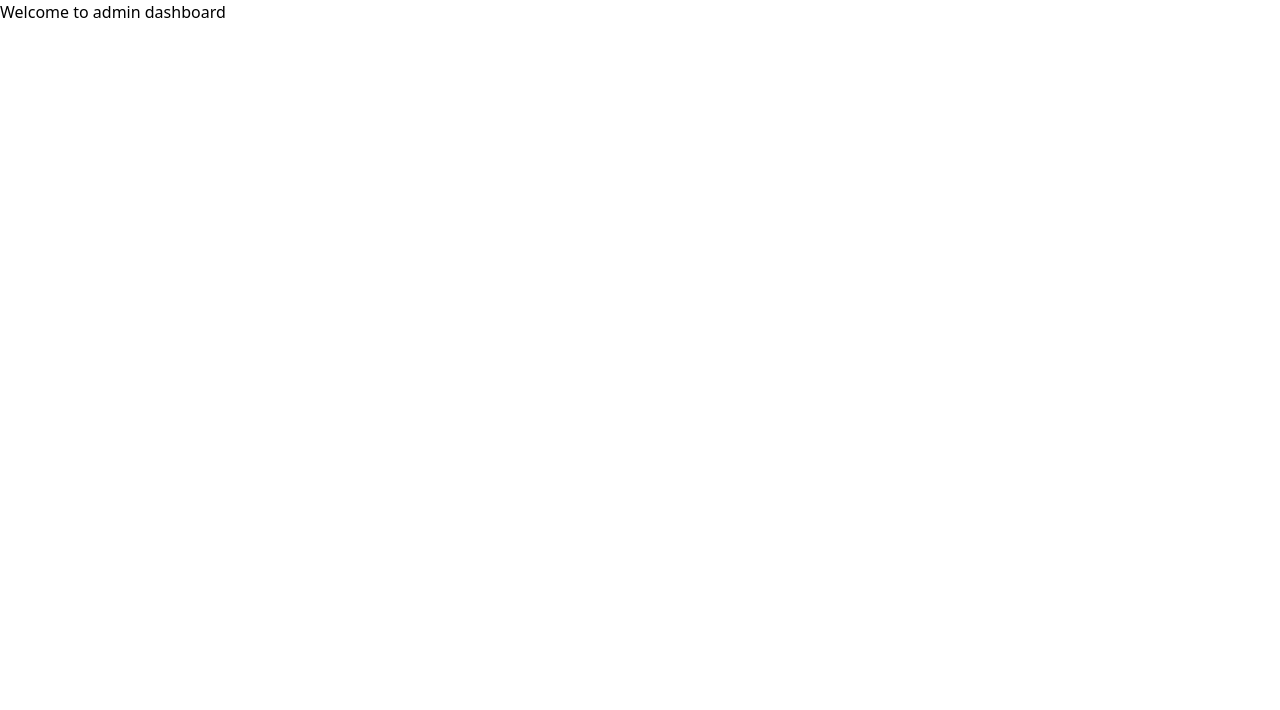
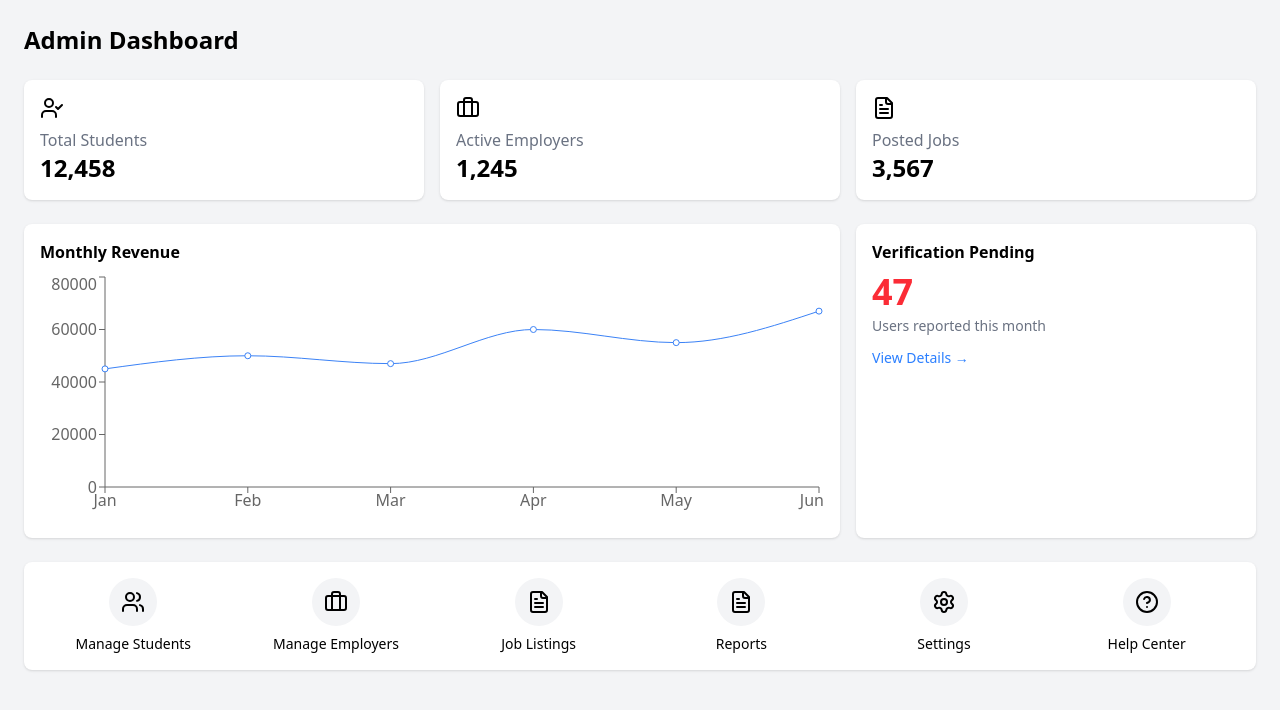
Before and after one commit to MUHAMMEDSHAHIL07/Earnease-frontend, a React (Vite) app: page /admin/dashboard in a window 1280 px wide. Shown: the top 710 px of the page. Built offline with nearby package versions, Linux system fonts and the light colour scheme.

Commit message:
admin page

```diff
--- a/package.json
+++ b/package.json
@@ -19,6 +19,7 @@
     "react-dom": "^19.1.0",
     "react-router-dom": "^7.6.2",
     "react-toastify": "^11.0.5",
+    "recharts": "^3.0.2",
     "tailwindcss": "^4.1.10",
     "yup": "^1.6.1"
   },
--- a/src/pages/Admin/AdminDashboard.jsx
+++ b/src/pages/Admin/AdminDashboard.jsx
@@ -1,11 +1,77 @@
-import React from 'react'
+import React from 'react';
+import { LineChart, Line, XAxis, YAxis, Tooltip, ResponsiveContainer } from 'recharts';
+import { Users, Briefcase, FileText, Settings, HelpCircle, UserCheck } from 'lucide-react';
 
 const AdminDashboard = () => {
+  const revenueData = [
+    { month: 'Jan', revenue: 45000 },
+    { month: 'Feb', revenue: 50000 },
+    { month: 'Mar', revenue: 47000 },
+    { month: 'Apr', revenue: 60000 },
+    { month: 'May', revenue: 55000 },
+    { month: 'Jun', revenue: 67000 },
+  ];
+
+  const StatCard = ({ icon, label, value }) => (
+    <div className="bg-white p-4 rounded-lg shadow-sm flex-1">
+      <div className="flex justify-between items-center">
+        <div className="text-2xl">{icon}</div>
+      </div>
+      <h4 className="text-gray-500 mt-2">{label}</h4>
+      <p className="text-2xl font-semibold">{value}</p>
+    </div>
+  );
+
+  const QuickAction = ({ icon, title }) => (
+    <div className="flex flex-col items-center text-center">
+      <div className="bg-gray-100 p-3 rounded-full mb-2">{icon}</div>
+      <span className="text-sm font-medium">{title}</span>
+    </div>
+  );
+
   return (
-    <div>
-      <h1>Welcome to admin dashboard</h1>
+    <div className="p-6 bg-gray-100 min-h-screen font-sans">
+      <div className="text-2xl font-semibold mb-6">Admin Dashboard</div>
+
+      {/* Top Stats */}
+      <div className="grid grid-cols-1 md:grid-cols-3 gap-4 mb-6">
+        <StatCard icon={<UserCheck />} label="Total Students" value="12,458"  />
+        <StatCard icon={<Briefcase />} label="Active Employers" value="1,245" growth="8" />
+        <StatCard icon={<FileText />} label="Posted Jobs" value="3,567" growth="15" />
+      </div>
+
+      {/* Revenue + Reports */}
+      <div className="grid grid-cols-1 lg:grid-cols-3 gap-4 mb-6">
+        <div className="bg-white p-4 rounded-lg shadow-sm lg:col-span-2">
+          <h3 className="font-semibold mb-2">Monthly Revenue</h3>
+          <ResponsiveContainer width="100%" height={250}>
+            <LineChart data={revenueData}>
+              <XAxis dataKey="month" />
+              <YAxis />
+              <Tooltip />
+              <Line type="monotone" dataKey="revenue" stroke="#3b82f6" />
+            </LineChart>
+          </ResponsiveContainer>
+        </div>
+        <div className="bg-white p-4 rounded-lg shadow-sm">
+          <h3 className="font-semibold mb-2">Verification Pending</h3>
+          <div className="text-4xl font-bold text-red-500">47</div>
+          <p className="text-sm text-gray-500 mt-1">Users reported this month</p>
+          <a href="#" className="text-blue-500 text-sm mt-3 inline-block">View Details →</a>
+        </div>
+      </div>
+
+      {/* Quick Actions */}
+      <div className="bg-white p-4 rounded-lg shadow-sm grid grid-cols-2 md:grid-cols-6 gap-4">
+        <QuickAction icon={<Users />} title="Manage Students" />
+        <QuickAction icon={<Briefcase />} title="Manage Employers" />
+        <QuickAction icon={<FileText />} title="Job Listings" />
+        <QuickAction icon={<FileText />} title="Reports" />
+        <QuickAction icon={<Settings />} title="Settings" />
+        <QuickAction icon={<HelpCircle />} title="Help Center" />
+      </div>
     </div>
-  )
-}
+  );
+};
 
-export default AdminDashboard
+export default AdminDashboard;
--- a/src/pages/Publicpages/Login.jsx
+++ b/src/pages/Publicpages/Login.jsx
@@ -89,10 +89,7 @@ const Login = () => {
       );
 
       if (first.data.exists) {
-        // ✅ Fixed: use "earneaseUser" instead of "user"
         localStorage.setItem("earneaseUser", JSON.stringify({
-          name: first.data.user.name,
-          email: first.data.user.email,
           avatarUrl: first.data.user.avatarUrl,
           role: first.data.role
         }));
@@ -131,10 +128,7 @@ const Login = () => {
 
       // ✅ Store new Google user in localStorage
       localStorage.setItem("earneaseUser", JSON.stringify({
-        name: res.data.user.name,
-        email: res.data.user.email,
         avatarUrl: res.data.user.avatarUrl,
-        role
       }));
 
       if (role === "employer") {
```
Also changed, not shown: 1 other file (tests, documents, lock files or other folders).
